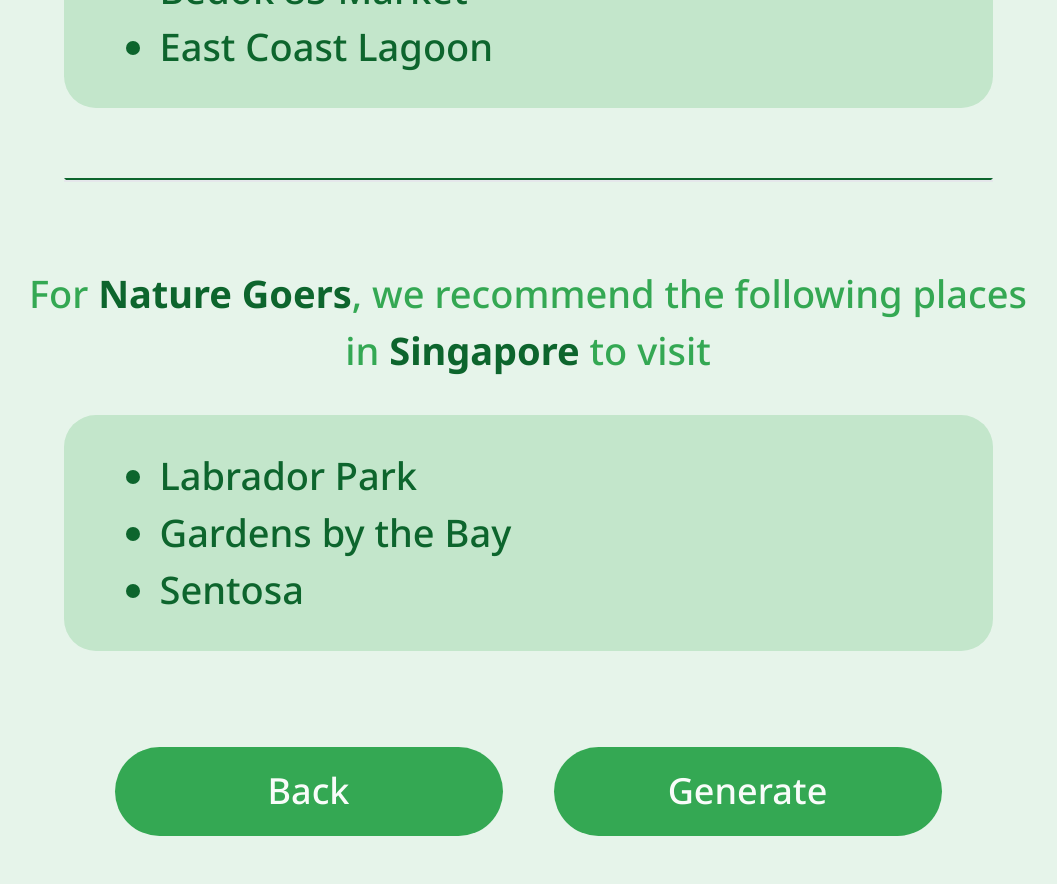
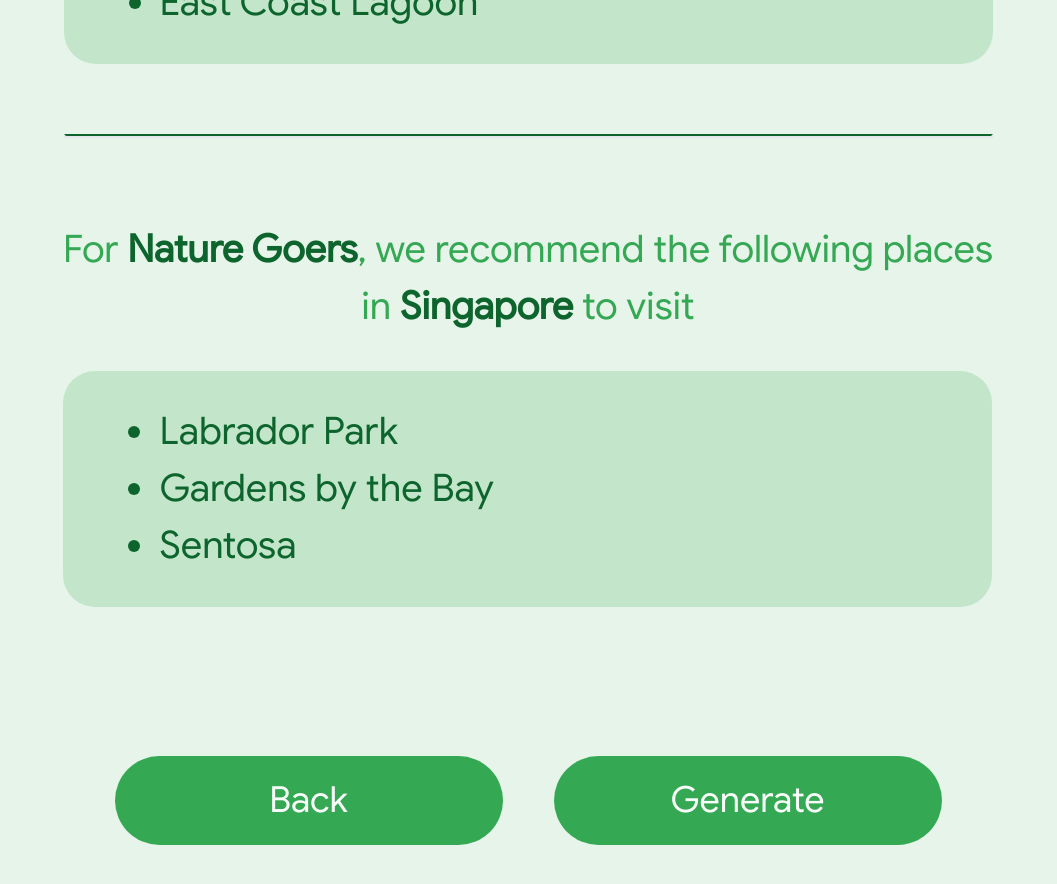
Before and after one commit to Marshall-Hao/generative-ai, a Next.js app: page /pages/results in a window 1280 px wide. Shown: the part 940-1824 px from the top of the page, without its empty margins (112-1169 px from the left). Built offline with nearby package versions, Linux system fonts and the light colour scheme.

Commit message:
google font added

```diff
--- a/app/globals.css
+++ b/app/globals.css
@@ -2,6 +2,10 @@
 @tailwind components;
 @tailwind utilities;
 
+@font-face {
+  font-family: 'GoogleSans';
+  src: url('../public/GoogleSans/Regular.ttf');
+}
 @layer utilities {
 
   .box::before {
--- a/app/layout.tsx
+++ b/app/layout.tsx
@@ -1,11 +1,8 @@
 import './globals.css';
-import { Noto_Sans } from 'next/font/google';
+import localFont from 'next/font/local';
 import Script from 'next/script';
 
-const inter = Noto_Sans({
-  subsets: ['latin'],
-  weight: ['300', '500', '600', '700'],
-});
+const googleSans = localFont({ src: '../public/GoogleSans/Regular.ttf' });
 
 export const metadata = {
   title: 'Generative AI',
@@ -21,7 +18,7 @@
     <html lang="en">
       <Script src="//at.alicdn.com/t/c/font_4094881_zbyvch4tcd.js"></Script>
       <body
-        className={`${inter.className} min-h-screen overflow-hidden bg-ggreen-xlight`}>
+        className={`${googleSans.className} min-h-screen overflow-hidden bg-ggreen-xlight`}>
         {children}
       </body>
     </html>
--- a/app/pages/results/page.tsx
+++ b/app/pages/results/page.tsx
@@ -14,7 +14,7 @@
         Generative AI recommendations <br /> for your selected audience segments
       </PageHeader>
 
-      <MotionDiv mode="left" delay={0.2} classNames="mx-auto mt-[188px]">
+      <MotionDiv mode="left" delay={0.2} classNames="mx-auto mt-36">
         <Results
           profile={'Foodie'}
           destination={'Singapore'}
@@ -37,7 +37,7 @@
       <MotionDiv
         mode="up"
         delay={0.2}
-        classNames="mt-24 flex w-[929px] justify-evenly">
+        classNames="flex w-[929px] justify-evenly mt-[149px]">
         <Link href="/pages/query">
           <Button
             width={'w-[388px]'}
```
Also changed, not shown: public/GoogleSans/Bold.ttf (added), public/GoogleSans/Regular.ttf (added).
